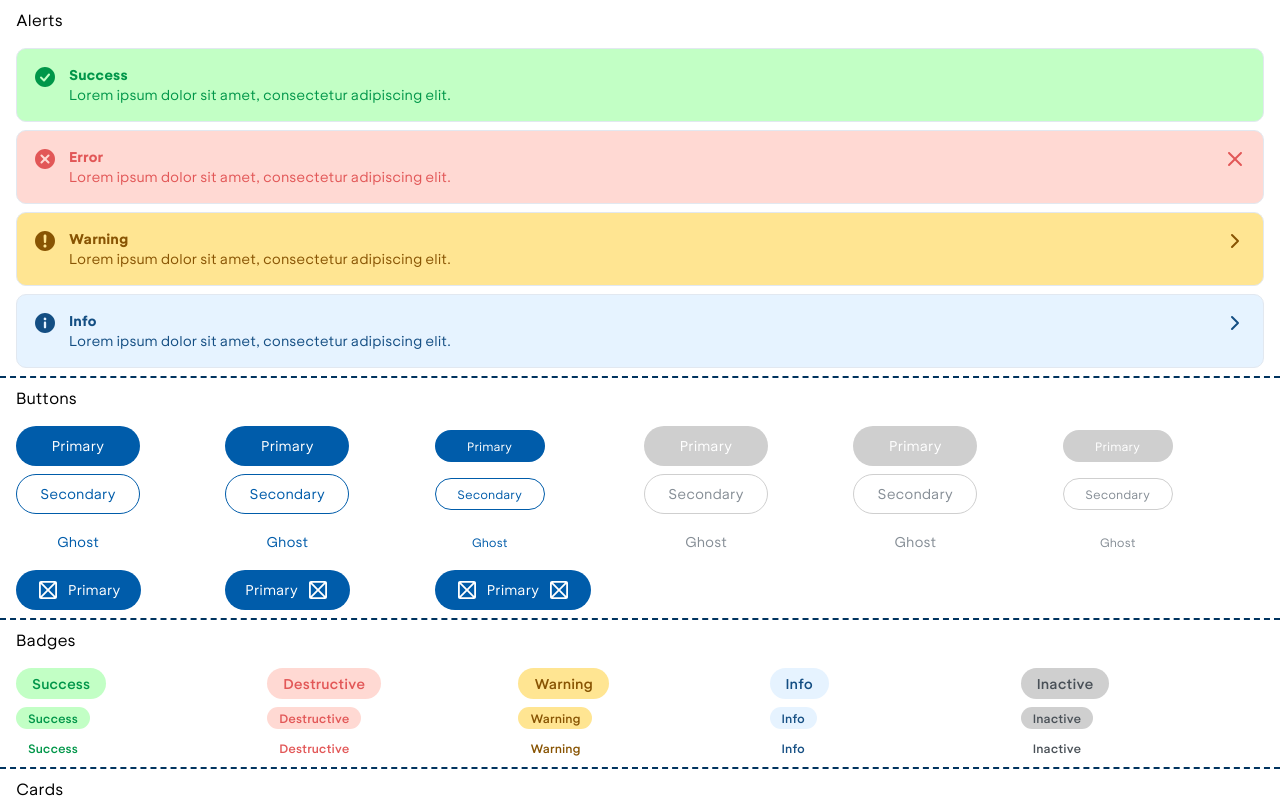
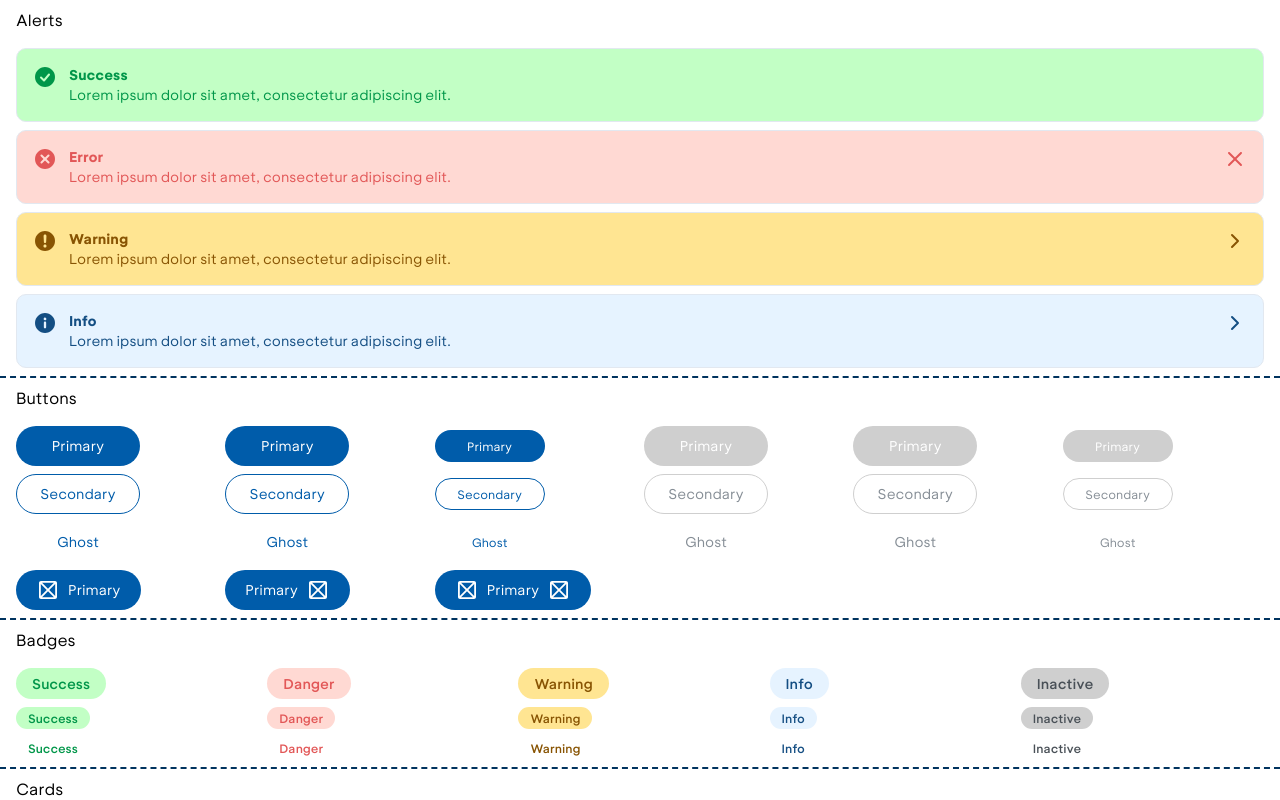
Before and after one commit to shrall/lighthouse-ui, a React (Vite) app: page / in a window 1280 px wide. Shown: the top 800 px of the page. Built offline with nearby package versions, Linux system fonts and the light colour scheme.

Commit message:
feat: rename alert & badge error variants to danger

```diff
--- a/lib/components/ui/alert.tsx
+++ b/lib/components/ui/alert.tsx
@@ -11,7 +11,7 @@ const alertVariants = cva(
     variants: {
       variant: {
         success: "bg-ocean-success-10 text-ocean-success-20",
-        error: "bg-ocean-danger-10 text-ocean-danger-20",
+        danger: "bg-ocean-danger-10 text-ocean-danger-20",
         warning: "bg-ocean-warning-10 text-ocean-warning-20",
         info: "bg-ocean-secondary-10 text-ocean-primary-20",
       },
@@ -41,7 +41,7 @@ const Alert = React.forwardRef<
       {...props}
     >
       {variant === "success" && <Icon name="check-filled" />}
-      {variant === "error" && <Icon name="cross-filled" />}
+      {variant === "danger" && <Icon name="cross-filled" />}
       {variant === "warning" && <Icon name="exclamation-filled" />}
       {variant === "info" && <Icon name="info-filled" />}
       {children}
--- a/lib/components/ui/badge.tsx
+++ b/lib/components/ui/badge.tsx
@@ -13,7 +13,7 @@ const badgeVariants = cva(
       },
       theme: {
         success: "text-ocean-success-20 bg-ocean-success-10",
-        destructive: "text-ocean-danger-20 bg-ocean-danger-10",
+        danger: "text-ocean-danger-20 bg-ocean-danger-10",
         warning: "text-ocean-warning-20 bg-ocean-warning-10",
         info: "text-ocean-primary-20 bg-ocean-secondary-10",
         inactive: "text-ocean-dark-20 bg-ocean-light-40",
--- a/src/pages/Alerts.tsx
+++ b/src/pages/Alerts.tsx
@@ -12,7 +12,7 @@ function Alerts() {
           </AlertDescription>
         </Alert>
         <Alert
-          variant="error"
+          variant="danger"
           actionType="close"
           alertAction={() => {
             console.log("error");
--- a/src/pages/Badges.tsx
+++ b/src/pages/Badges.tsx
@@ -6,15 +6,15 @@ function Badges() {
       <h3>Badges</h3>
       <div className="grid grid-cols-5 items-center justify-center gap-2 text-center">
         <Badge theme="success">Success</Badge>
-        <Badge theme="destructive">Destructive</Badge>
+        <Badge theme="danger">Danger</Badge>
         <Badge theme="warning">Warning</Badge>
         <Badge theme="info">Info</Badge>
         <Badge theme="inactive">Inactive</Badge>
         <Badge theme="success" variant="mobile">
           Success
         </Badge>
-        <Badge theme="destructive" variant="mobile">
-          Destructive
+        <Badge theme="danger" variant="mobile">
+          Danger
         </Badge>
         <Badge theme="warning" variant="mobile">
           Warning
@@ -28,8 +28,8 @@ function Badges() {
         <Badge theme="success" variant="mobile" textOnly>
           Success
         </Badge>
-        <Badge theme="destructive" variant="mobile" textOnly>
-          Destructive
+        <Badge theme="danger" variant="mobile" textOnly>
+          Danger
         </Badge>
         <Badge theme="warning" variant="mobile" textOnly>
           Warning
```
